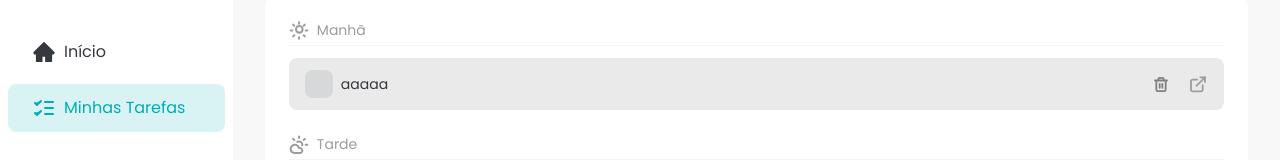
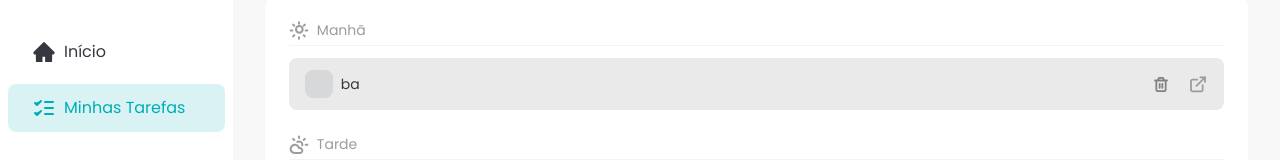
Before and after one commit to IsaacBodenmuller/task-manager-app, a React (Vite) app: page / in a window 1280 px wide. Shown: the part 144-304 px from the top of the page. Built offline with nearby package versions, Linux system fonts and the light colour scheme; data requests are answered from the project's data file.

Commit message:
feat: ensure task can be edited

```diff
--- a/db.json
+++ b/db.json
@@ -16,9 +16,9 @@
     },
     {
       "id": "5326dfe2-fa67-4b1b-9e43-88217e354914",
-      "title": "aaaaa",
+      "title": "ba",
       "time": "morning",
-      "description": "a",
+      "description": "aaaa",
       "status": "not_started"
     }
   ]
--- a/src/pages/task-details.jsx
+++ b/src/pages/task-details.jsx
@@ -77,6 +77,8 @@ const TaskDetailsPage = () => {
     const newTask = await response.json()
     setTask(newTask)
     setSaveIsLoading(false)
+    toast.success("Tarefa atualizada com sucesso!")
+
     // handleBackClick()
   }
 
@@ -163,15 +165,13 @@ const TaskDetailsPage = () => {
         </div>
 
         <div className="flex w-full justify-end gap-3">
-          <Button color="secondary" size="large">
-            Cancelar
-          </Button>
           <Button
             color="primary"
             size="large"
             onClick={() => handleUpdateTask(taskId)}
+            disabled={saveIsLoading}
           >
-            {saveIsLoading && <LoaderIcon />}
+            {saveIsLoading && <LoaderIcon className="animate-spin" />}
             Salvar
           </Button>
         </div>
```
